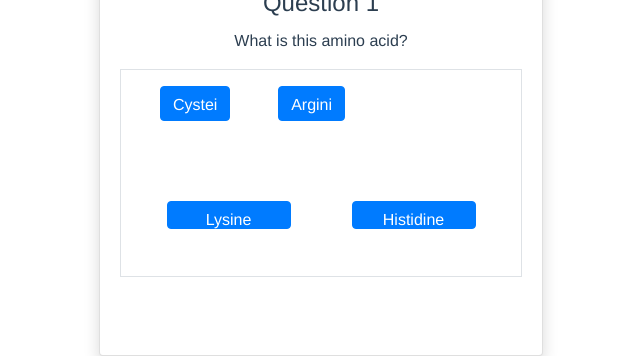
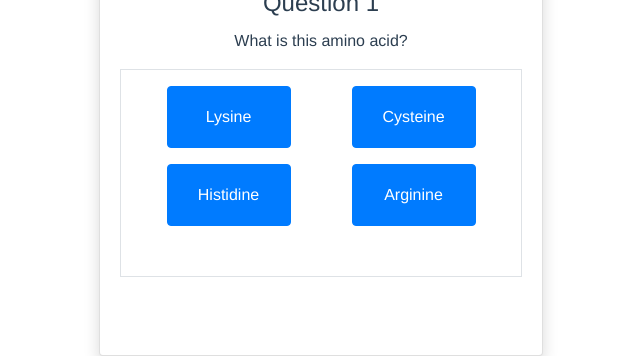
Before and after one commit to Nikoloz97/biochem-site, a Vue app: page /pretest in a window 1280 px wide. Shown: the part 448-804 px from the top of the page, without its empty margins (319-959 px from the left). Built offline with nearby package versions, Linux system fonts and the light colour scheme.

Commit message:
Created v-for and v-bind directives for card

```diff
--- a/src/views/Pre-Test.vue
+++ b/src/views/Pre-Test.vue
@@ -1,7 +1,7 @@
 <template>
 <div>
     <!-- TODO: Create an object list of content for each card in the store, and create a v-for + v-bind for each card -->
-<b-container class="d-flex justify-content-around flex-wrap" v-for="pre_question in $store.state.pretest" :key="pre_question">
+<b-container class="d-flex justify-content-around flex-wrap" v-for="pre_question in $store.state.pretest" :key="pre_question.title">
         <b-card :title= "pre_question.title"
                 :img-src="pre_question.imgsrc"
                 :img-alt="pre_question.imgalt"
@@ -12,16 +12,18 @@
                 <p>{{ pre_question.question }}</p>
             </b-card-text>
                 <b-container class="border d-flex justify-content-around flex-wrap" style=" height: 60%;">
-                        <b-col v-for="choice in pre_question.choices" :key="choice">
-                            <b-button v-if="choice.column == 1"
+                        <b-col>
+                            <b-button v-for="choice in pre_question.choices" :key="choice.name"
+                                        :class="{'delete': choice.column == 1}"
                                         class="mt-3"
                                         style="height: 30%; width: 80%;"
                                         variant="primary">{{ choice.name }}</b-button>
 
                         </b-col>
 
-                        <b-col v-for="choice in pre_question.choices" :key="choice">
-                            <b-button v-if="choice.column == 2"
+                        <b-col>
+                            <b-button v-for="choice in pre_question.choices" :key="choice.name"
+                                        :class="{'delete': choice.column == 2}"
                                         class="mt-3"
                                         style="height: 30%; width: 80%;"
                                         variant="primary">{{ choice.name }}</b-button>
@@ -43,6 +45,11 @@
 
 <style>
 
+.delete {
+    display: none !important;
+}
+
+
 
 
 </style>
```
